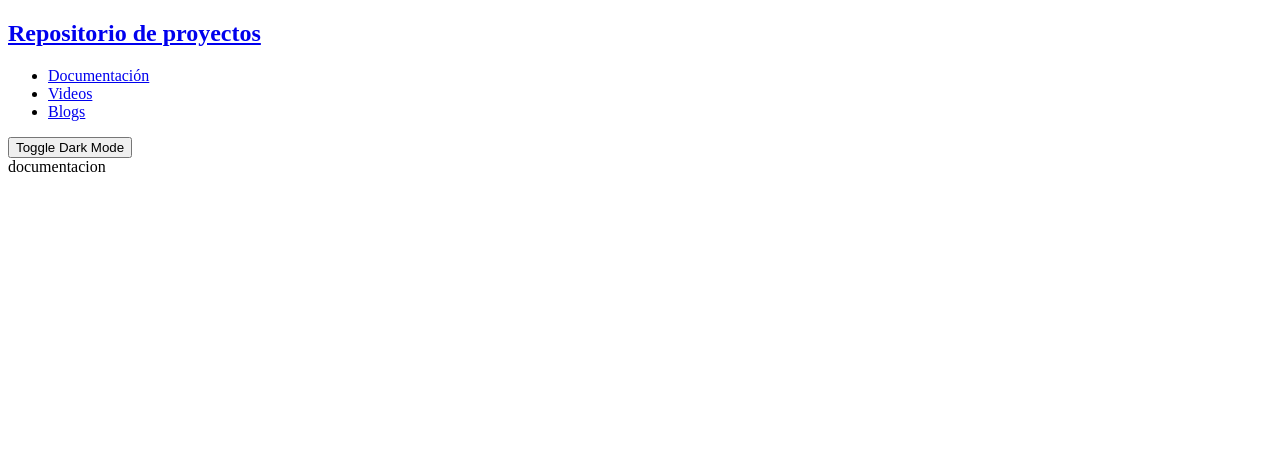
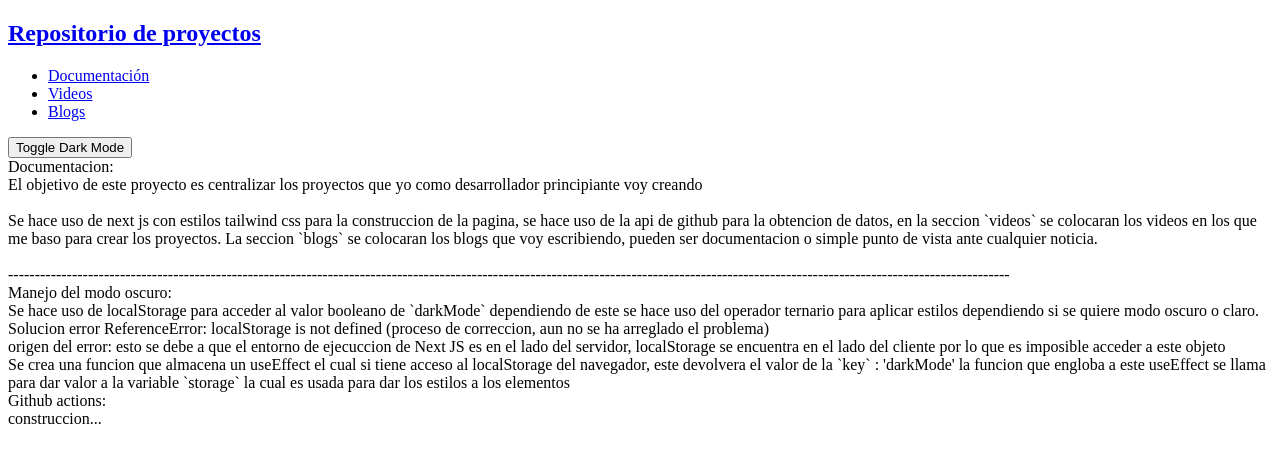
Before and after one commit to LsrkMateo/Central-repo, a Next.js app: page /documentacion in a window 1280 px wide. Shown: the top 462 px of the page. Built offline with nearby package versions, Linux system fonts and the light colour scheme.

Commit message:
BUG localStorage/window are unaccesible

```diff
--- a/src/app/documentacion/page.jsx
+++ b/src/app/documentacion/page.jsx
@@ -1,7 +1,55 @@
-import React from "react";
+"use client";
+import { useDarkMode } from "../context";
+function documentacion() {
+  const { darkMode } = useDarkMode();
 
-function documentacion() {
-  return <div>documentacion</div>;
+  const isDarkMode = JSON.parse(localStorage.getItem("darkMode"));
+  const bgColorClass = isDarkMode ? "bg-gray-950" : "bg-gray-100";
+  const textColorClass = isDarkMode ? "text-white" : "text-gray-900";
+  const textMutedClass = isDarkMode ? "text-gray-400" : "text-gray-700";
+
+  return (
+    <div className={`min-h-screen p-8 ${bgColorClass}`}>
+      <div className={`text-4xl font-bold mb-4 ${textColorClass}`}>
+        Documentacion:
+      </div>
+      <div className={`mb-4 ${textMutedClass}`}>
+        El objetivo de este proyecto es centralizar los proyectos que yo como
+        desarrollador principiante voy creando <br /> <br />
+        Se hace uso de next js con estilos tailwind css para la construccion de
+        la pagina, se hace uso de la api de github para la obtencion de datos,
+        en la seccion `videos` se colocaran los videos en los que me baso para
+        crear los proyectos. La seccion `blogs` se colocaran los blogs que voy
+        escribiendo, pueden ser documentacion o simple punto de vista ante
+        cualquier noticia. <br /> <br />
+        --------------------------------------------------------------------------------------------------------------------------------------------------------------------------------------------
+      </div>
+      <div className={`text-3xl font-bold mb-4 mt-4 ${textColorClass}`}>
+        Manejo del modo oscuro:
+      </div>
+      <div className={`mb-2 ${textMutedClass}`}>
+        Se hace uso de localStorage para acceder al valor booleano de `darkMode`
+        dependiendo de este se hace uso del operador ternario para aplicar
+        estilos dependiendo si se quiere modo oscuro o claro.
+        <div className={`text-2xl font-bold mb-4 mt-4 ${textColorClass}`}>
+          Solucion error ReferenceError: localStorage is not defined (proceso de
+          correccion, aun no se ha arreglado el problema)
+        </div>
+        origen del error: esto se debe a que el entorno de ejecuccion de Next JS
+        es en el lado del servidor, localStorage se encuentra en el lado del
+        cliente por lo que es imposible acceder a este objeto <br />
+        Se crea una funcion que almacena un useEffect el cual si tiene acceso al
+        localStorage del navegador, este devolvera el valor de la `key` :
+        'darkMode' la funcion que engloba a este useEffect se llama para dar
+        valor a la variable `storage` la cual es usada para dar los estilos a
+        los elementos
+      </div>
+      <div className={`text-2xl font-bold mt-4 mb-2 ${textColorClass}`}>
+        Github actions:
+      </div>
+      <div className={`mb-2 ${textMutedClass}`}>construccion...</div>
+    </div>
+  );
 }
 
 export default documentacion;
--- a/src/app/layout.jsx
+++ b/src/app/layout.jsx
@@ -16,24 +16,27 @@ function DarkModeLayout({ children }) {
   const { darkMode, toggleDarkMode } = useDarkMode();
 
   useEffect(() => {
-    const storedDarkMode = localStorage.getItem("darkMode");
-
-    if (storedDarkMode !== null) {
-      toggleDarkMode(storedDarkMode === "true");
+    if (typeof window !== "undefined") {
+      const storedDarkMode = window.localStorage.getItem("darkMode");
+      if (storedDarkMode !== null) {
+        toggleDarkMode(storedDarkMode === "true");
+      }
+    } else {
+      console.log("no se pudo acceder a local storage");
     }
   }, []);
 
   const toggleDarkModeFunc = () => {
     const newDarkMode = !darkMode;
     toggleDarkMode(newDarkMode);
-    localStorage.setItem("darkMode", newDarkMode);
+    window.localStorage.setItem("darkMode", newDarkMode);
   };
 
   return (
     <html lang="en">
       <body
         className={`${
-          JSON.parse(localStorage.getItem("darkMode"))
+          JSON.parse(window.localStorage.getItem("darkMode"))
             ? "bg-gray-900"
             : "bg-white"
         }`}
```
Also changed, not shown: src/app/page.jsx (+5 -4 lines).
